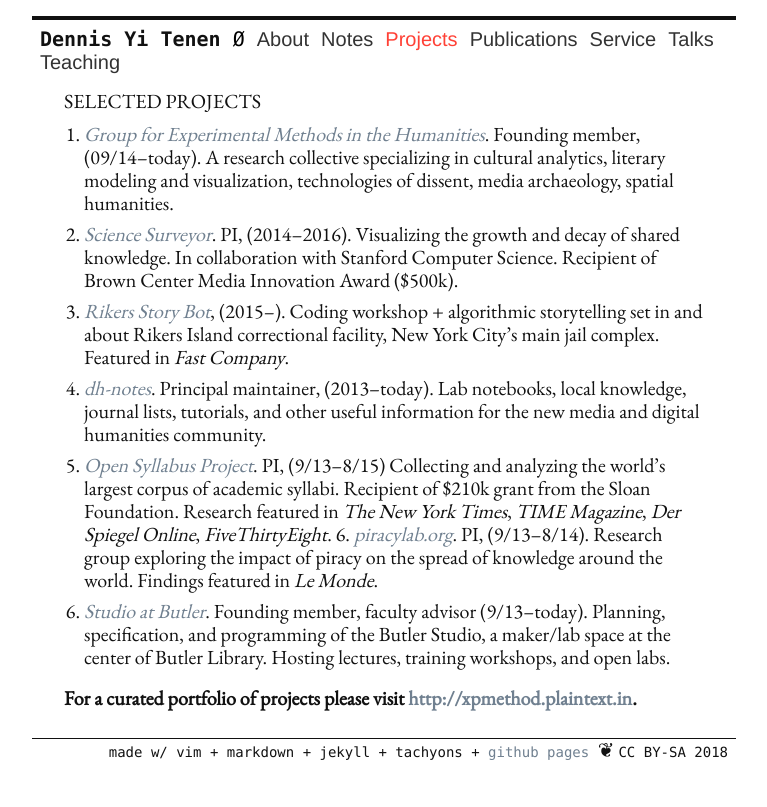
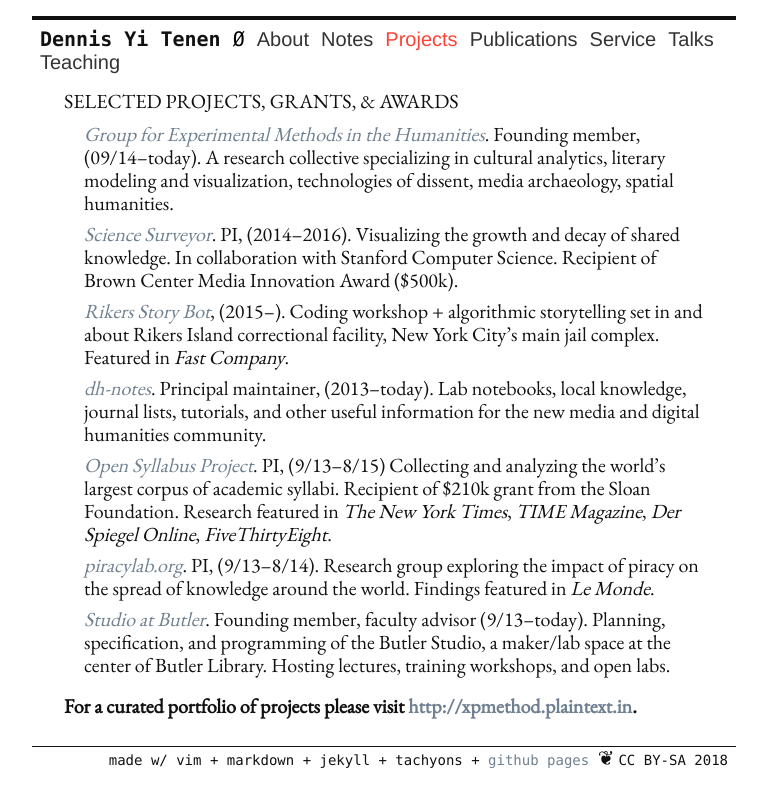
Before and after one commit to denten/denten.github.io, a Jekyll site: the page built from _pages/projects.md, in a window 1280 px wide. Shown: the top 807 px of the page, without its empty margins (256-1023 px from the left). Built offline with Jekyll 4.4.1, drawn with Linux system fonts in a browser that asks for light colours.

Commit message:
small format changes to CV

```diff
--- a/_includes/CV/05-projects.md
+++ b/_includes/CV/05-projects.md
@@ -1,35 +1,34 @@
 
-## Selected Projects
+## Selected Projects, Grants, & Awards
 
-1. *[Group for Experimental Methods in the
+- *[Group for Experimental Methods in the
    Humanities](http://xpmethod.github.io/)*. Founding member, (09/14--today). A
 research collective specializing in cultural analytics, literary modeling and
 visualization, technologies of dissent, media archaeology, spatial humanities.
-2. *[Science
+- *[Science
    Surveyor](http://xpmethod.plaintext.in/literary-modeling-and-visualization-lab/surveyor.html)*.
 PI, (2014--2016).  Visualizing the growth and decay of shared knowledge. In
 collaboration with Stanford Computer Science. Recipient of Brown Center Media
 Innovation Award ($500k).
-3. *[Rikers Story
+- *[Rikers Story
    Bot](http://xpmethod.plaintext.in/technologies-of-dissent/rikersbot.html)*,
 (2015--). Coding workshop + algorithmic storytelling set in and about Rikers
 Island correctional facility, New York City's main jail complex. Featured in
 *Fast Company*.
-4. *[dh-notes](https://github.com/denten/dhnotes)*. Principal maintainer,
+- *[dh-notes](https://github.com/denten/dhnotes)*. Principal maintainer,
    (2013--today). Lab notebooks, local knowledge, journal lists, tutorials,
 and other useful information for the new media and digital humanities
 community.
-5. *[Open Syllabus
+- *[Open Syllabus
    Project](http://xpmethod.plaintext.in/knowledge-design-studio/open-syllabus-project.html)*.
 PI, (9/13--8/15) Collecting and analyzing the world's largest corpus of
 academic syllabi.  Recipient of $210k grant from the Sloan Foundation.
 Research featured in *The New York Times*, *TIME Magazine*, *Der Spiegel
 Online*, *FiveThirtyEight*.
-6.
-   *[piracylab.org](http://xpmethod.plaintext.in/knowledge-design-studio/piracyLab.html)*.
+- *[piracylab.org](http://xpmethod.plaintext.in/knowledge-design-studio/piracyLab.html)*.
 PI, (9/13--8/14). Research group exploring the impact of piracy on the spread
 of knowledge around the world. Findings featured in *Le Monde*.
-7. *[Studio at Butler](https://studio.cul.columbia.edu/)*. Founding member,
+- *[Studio at Butler](https://studio.cul.columbia.edu/)*. Founding member,
    faculty advisor (9/13--today). Planning, specification, and programming of
 the Butler Studio, a maker/lab space at the center of Butler Library. Hosting
 lectures, training workshops, and open labs.
```
Also changed, not shown: _includes/CV/03-affiliation.md (+1 -1 lines), _includes/CV/04-publications.md (+1 -1 lines), 1 other file.
